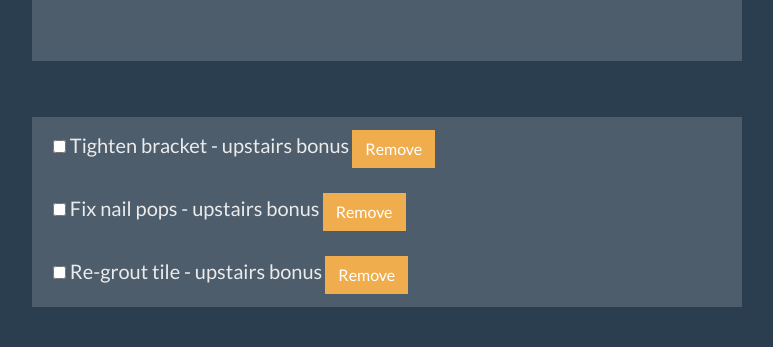
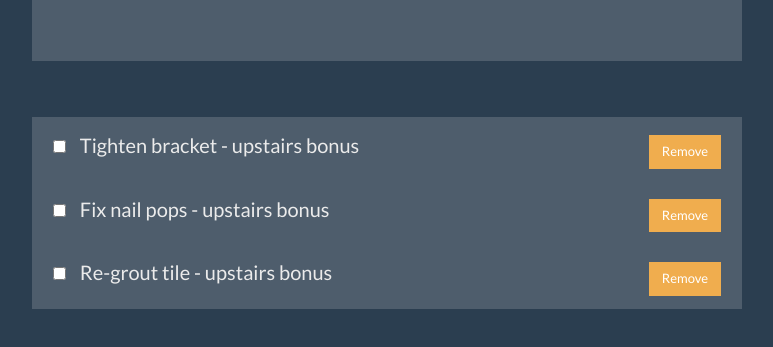
Before and after one commit to drewwmercer/angular-punch-list, a website: page app/index.html in a window 1280 px wide. Shown: the part 171-518 px from the top of the page, without its empty margins (68-841 px from the left). Drawn offline with nearby package versions, Linux system fonts and the light colour scheme.

Commit message:
Applying styling

```diff
--- a/app/app.css
+++ b/app/app.css
@@ -12,3 +12,13 @@
     margin-bottom: 0px;
     cursor: pointer;
 }
+
+#taskList input {
+    margin-right: 10px;
+}
+
+#taskList button {
+    float: right;
+    margin-top: 5px;
+    font-size: 13px;
+}
```
